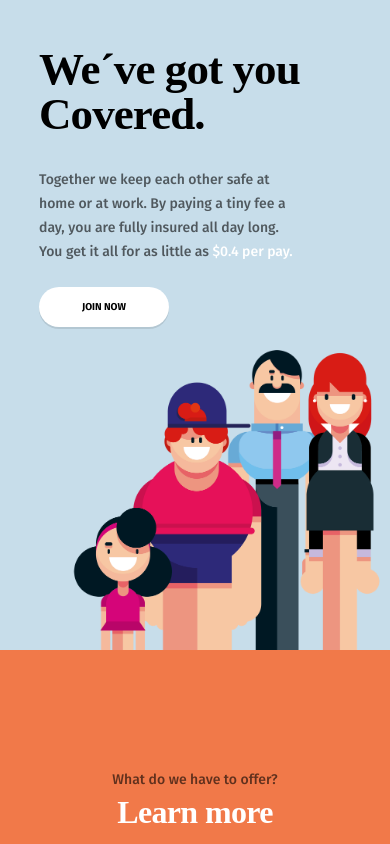
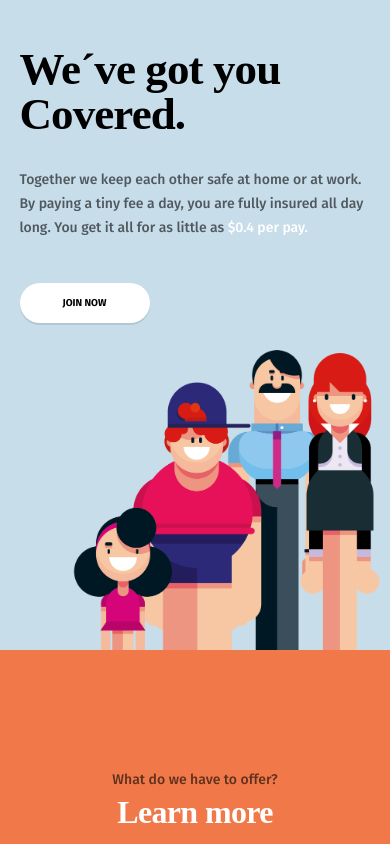
Before and after one commit to rominonix/Slutprojekt-HTML-CSS, a plain HTML site: page index.html in a window 390 px wide. Shown: the top 844 px of the page. Drawn offline with Linux system fonts and the light colour scheme; a web font is replaced by a local one.

Commit message:
Justering header mobil
justering text i header / mobilversion

```diff
--- a/stylesheet.css
+++ b/stylesheet.css
@@ -14,8 +14,19 @@
         right: 1%;
     }
 
-    .text-left {
+    header .title-left {
+        margin-left: 5%;
+
+    }
+    header .text-left {
+        width: 90%;
+        margin-left: 5%;
         padding-top: 5%;
+        padding-bottom: 5%;
+    }
+
+    header .button {
+        margin-left: 5%;
     }
 
     nav > ul {
```
